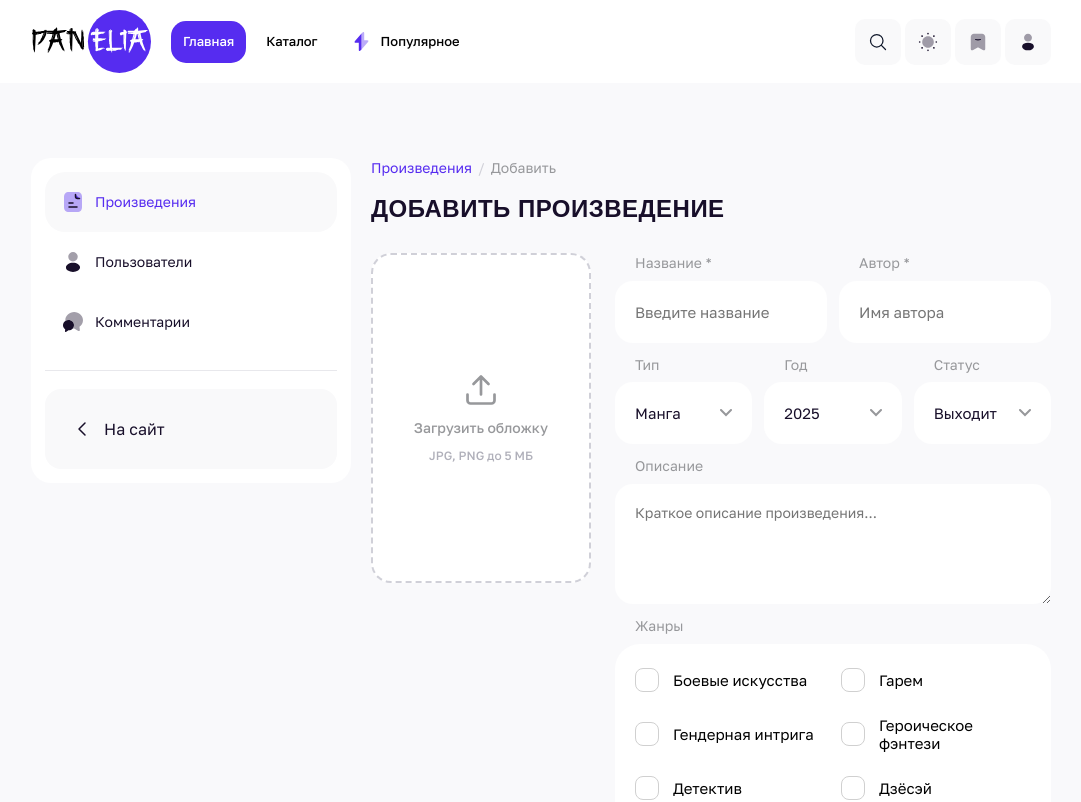
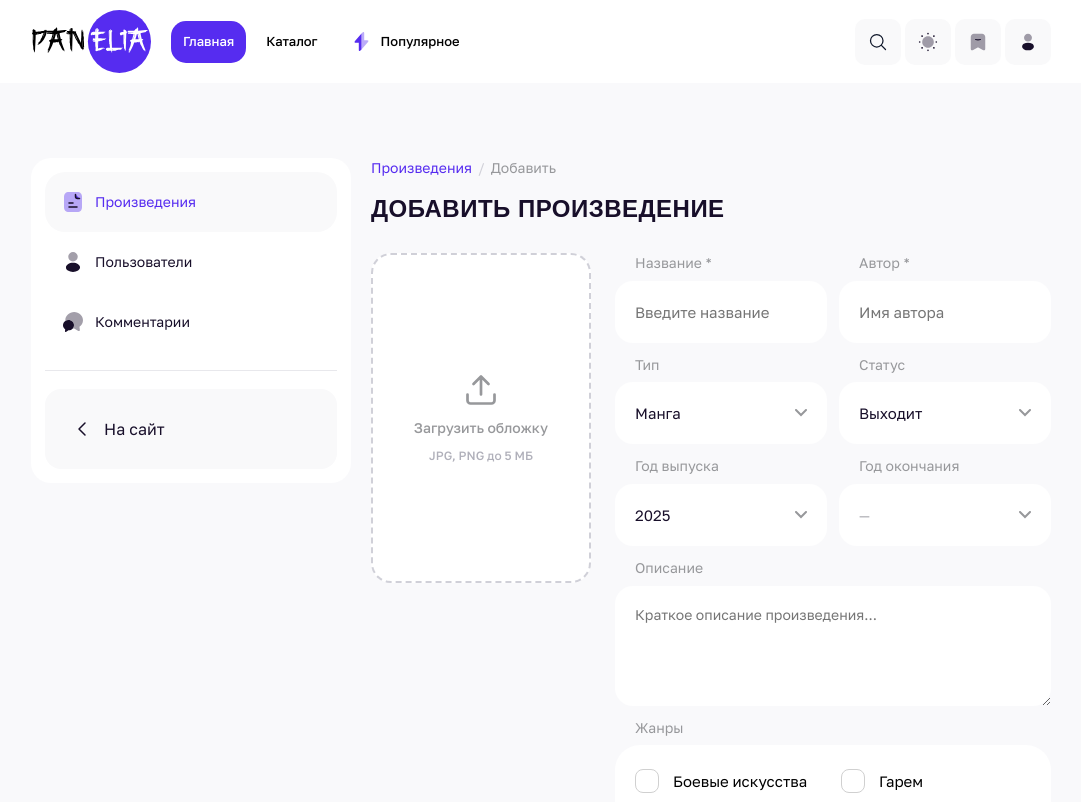
Before and after one commit to zafarovpolat/anime, a Next.js app: page /admin/works/add in a window 1280 px wide. Shown: the top 802 px of the page, without its empty margins (99-1180 px from the left). Built offline with nearby package versions, Linux system fonts and the light colour scheme; a web font is replaced by a local one.

Commit message:
Add end year field to works form

```diff
--- a/app/admin/works/add/page.tsx
+++ b/app/admin/works/add/page.tsx
@@ -23,6 +23,7 @@ export default function AdminAddWorkPage() {
   const [selectedGenres, setSelectedGenres] = useState<string[]>([]);
   const [type, setType] = useState(TYPES[0]);
   const [year, setYear] = useState(YEARS[0]);
+  const [yearEnd, setYearEnd] = useState('');
   const [status, setStatus] = useState(STATUSES[0]);
   const fileRef = useRef<HTMLInputElement>(null);
 
@@ -84,7 +85,7 @@ export default function AdminAddWorkPage() {
                     </div>
                   </div>
 
-                  <div className="admin-fields__row admin-fields__row--3">
+                  <div className="admin-fields__row">
                     <div className="admin-field">
                       <label className="admin-field__label">Тип</label>
                       <div className="profile-form__input-wrap">
@@ -92,15 +93,24 @@ export default function AdminAddWorkPage() {
                       </div>
                     </div>
                     <div className="admin-field">
-                      <label className="admin-field__label">Год</label>
+                      <label className="admin-field__label">Статус</label>
+                      <div className="profile-form__input-wrap">
+                        <CustomSelect options={STATUSES} value={status} onChange={setStatus} />
+                      </div>
+                    </div>
+                  </div>
+
+                  <div className="admin-fields__row">
+                    <div className="admin-field">
+                      <label className="admin-field__label">Год выпуска</label>
                       <div className="profile-form__input-wrap">
                         <CustomSelect options={YEARS} value={year} onChange={setYear} />
                       </div>
                     </div>
                     <div className="admin-field">
-                      <label className="admin-field__label">Статус</label>
+                      <label className="admin-field__label">Год окончания</label>
                       <div className="profile-form__input-wrap">
-                        <CustomSelect options={STATUSES} value={status} onChange={setStatus} />
+                        <CustomSelect options={['—', ...YEARS]} value={yearEnd} onChange={setYearEnd} placeholder="—" />
                       </div>
                     </div>
                   </div>
```
